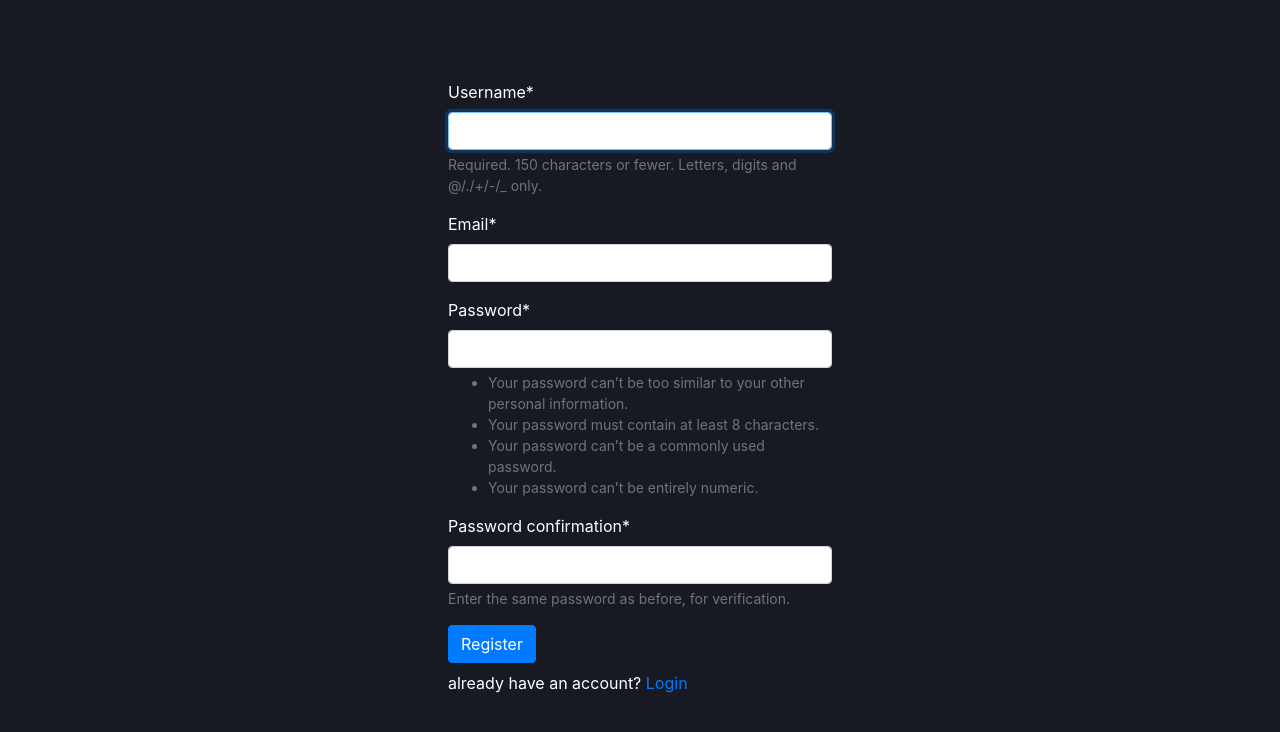
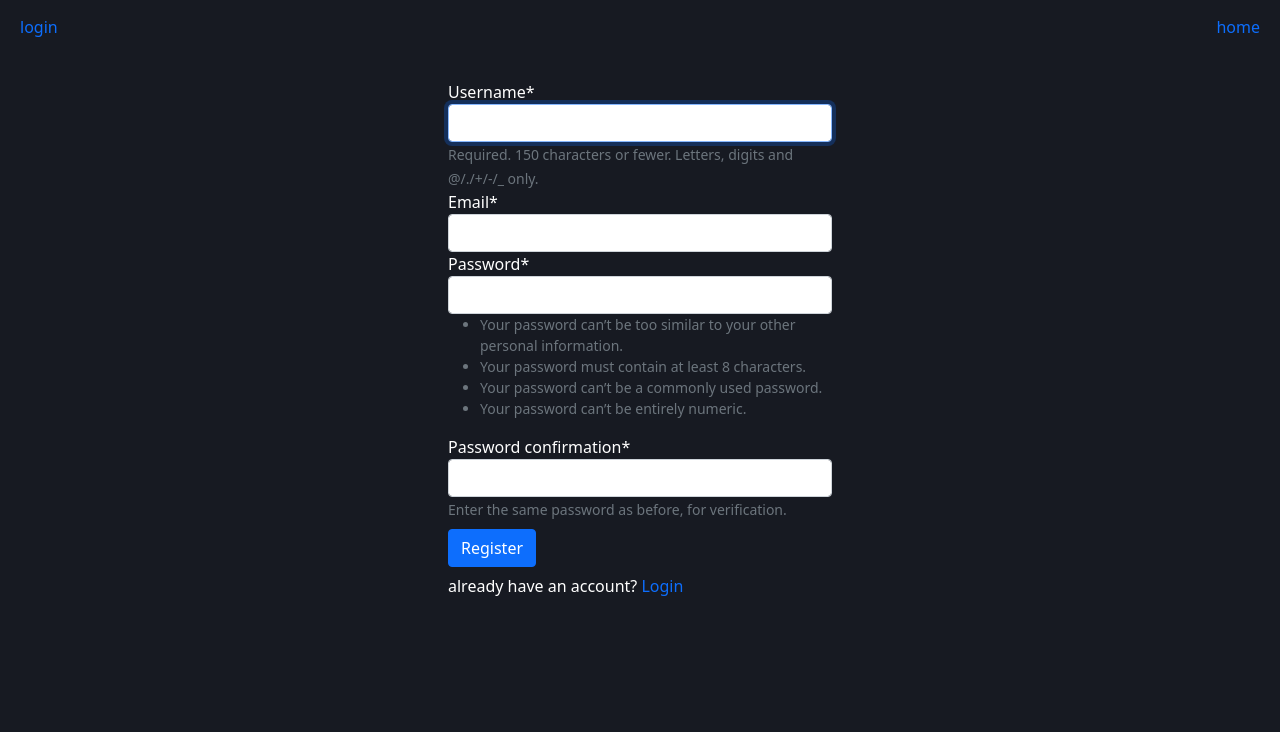
Before and after one commit to iluvpy/Profile, a Django app: page /register/ in a window 1280 px wide. Shown: the top 732 px of the page. Run offline with Django 3.2, Linux system fonts and the light colour scheme; some libraries are stand-ins or nearby versions.

Commit message:
added a couple global links

```diff
--- a/profiles/home/static/home/base.css
+++ b/profiles/home/static/home/base.css
@@ -6,3 +6,17 @@ body {
 a {
 	text-decoration: none !important;
 }
+
+
+
+#login-logout {
+	position: absolute;
+	top: 15px;
+	left: 20px;
+}
+
+#home-link {
+	position: absolute;
+	top: 15px;
+	right: 20px;
+}
--- a/profiles/home/static/home/registration.css
+++ b/profiles/home/static/home/registration.css
@@ -10,3 +10,7 @@
 .after-form {
 	margin-top: 2%;
 }
+
+#submit {
+	margin-top: 2%;
+}
--- a/profiles/home/templates/home/base.html
+++ b/profiles/home/templates/home/base.html
@@ -5,29 +5,24 @@
 	<meta charset="UTF-8">
 	<meta http-equiv="X-UA-Compatible" content="IE=edge">
 	<meta name="viewport" content="width=device-width, initial-scale=1.0">
-	<link rel="stylesheet" href="https://cdn.jsdelivr.net/npm/bootstrap@4.6.1/dist/css/bootstrap.min.css" integrity="sha384-zCbKRCUGaJDkqS1kPbPd7TveP5iyJE0EjAuZQTgFLD2ylzuqKfdKlfG/eSrtxUkn" crossorigin="anonymous">
-	<link rel="stylesheet" href="https://cdn.jsdelivr.net/npm/bootstrap-icons@1.5.0/font/bootstrap-icons.min.css" crossorigin="anonymous">
-	<link href="https://cdn.jsdelivr.net/gh/kartik-v/bootstrap-fileinput@5.2.5/css/fileinput.min.css" media="all" rel="stylesheet" type="text/css" />
-
-
+	<link href="https://cdn.jsdelivr.net/npm/bootstrap@5.1.3/dist/css/bootstrap.min.css" rel="stylesheet" integrity="sha384-1BmE4kWBq78iYhFldvKuhfTAU6auU8tT94WrHftjDbrCEXSU1oBoqyl2QvZ6jIW3" crossorigin="anonymous">
 	<link rel="stylesheet" href="{% static 'home/base.css' %}">
 	{% block head %}
 	{% endblock %}
 </head>
 <body>
 	<header>
+		{% if user.is_authenticated %}
+			<a id="login-logout" href="{% url 'logout' %}">logout</a>
+		{% else %}
+			<a id="login-logout" href="{% url 'login' %}">login</a>
+		{% endif %}
+		<a id="home-link" href="{% url 'home' %}">home</a>
+	</header>
 
-	</header>
 	{% block body %}
 	{% endblock %}
 
-	<script src="https://cdn.jsdelivr.net/npm/jquery@3.5.1/dist/jquery.slim.min.js" integrity="sha384-DfXdz2htPH0lsSSs5nCTpuj/zy4C+OGpamoFVy38MVBnE+IbbVYUew+OrCXaRkfj" crossorigin="anonymous"></script>
-	<script src="https://cdn.jsdelivr.net/npm/bootstrap@4.6.1/dist/js/bootstrap.bundle.min.js" integrity="sha384-fQybjgWLrvvRgtW6bFlB7jaZrFsaBXjsOMm/tB9LTS58ONXgqbR9W8oWht/amnpF" crossorigin="anonymous"></script>
-	<script src="https://code.jquery.com/jquery-3.6.0.min.js" crossorigin="anonymous"></script>
-	<script src="https://cdn.jsdelivr.net/gh/kartik-v/bootstrap-fileinput@5.2.5/js/plugins/piexif.min.js" type="text/javascript"></script>
-	<script src="https://cdn.jsdelivr.net/gh/kartik-v/bootstrap-fileinput@5.2.5/js/plugins/sortable.min.js" type="text/javascript"></script>
-	<script src="https://cdn.jsdelivr.net/npm/bootstrap@5.1.1/dist/js/bootstrap.bundle.min.js" crossorigin="anonymous"></script>
-	<script src="https://cdn.jsdelivr.net/gh/kartik-v/bootstrap-fileinput@5.2.5/js/fileinput.min.js"></script>
-	<script src="https://cdn.jsdelivr.net/gh/kartik-v/bootstrap-fileinput@5.2.5/js/locales/LANG.js"></script>
+	<script src="https://cdn.jsdelivr.net/npm/bootstrap@5.1.3/dist/js/bootstrap.bundle.min.js" integrity="sha384-ka7Sk0Gln4gmtz2MlQnikT1wXgYsOg+OMhuP+IlRH9sENBO0LRn5q+8nbTov4+1p" crossorigin="anonymous"></script>
 </body>
 </html>
--- a/profiles/home/templates/home/home.html
+++ b/profiles/home/templates/home/home.html
@@ -6,12 +6,6 @@
 {% endblock %}
 
 {% block body %}
-	{% if user.is_authenticated %}
-		<a id="logout" href="{% url 'logout' %}">logout</a>
-		{% if profile is not None %}
-			<a id="delete-profile" href="{% url 'delete-profile' %}">delete profile</a>
-		{% endif %}
-	{% endif %}
 	<div class="content">
 		{% if user.is_authenticated %}
 			{% if profile is not None %}
--- a/profiles/home/templates/home/login.html
+++ b/profiles/home/templates/home/login.html
@@ -12,7 +12,7 @@
 		<form method="POST">
 			{% csrf_token %}
 			{{ form | crispy }}
-			<button class="btn btn-primary" type="submit">Register</button>
+			<button id="submit" class="btn btn-primary" type="submit">Register</button>
 		</form>
 		<p class="after-form">Dont have an account already? <a href="{% url 'register' %}">Sign up!</a></p>
 	</div>
--- a/profiles/home/templates/home/register.html
+++ b/profiles/home/templates/home/register.html
@@ -11,7 +11,7 @@
 		<form method="POST">
 			{% csrf_token %}
 			{{ form | crispy }}
-			<button class="btn btn-primary" type="submit">Register</button>
+			<button id="submit" class="btn btn-primary" type="submit">Register</button>
 		</form>
 		<p class="after-form">already have an account? <a href="{% url 'login' %}">Login</a></p>
 	</div>
--- a/profiles/home/views.py
+++ b/profiles/home/views.py
@@ -19,7 +19,6 @@ def home(request):
 	if user.is_authenticated:
 		profile = Profile.objects.filter(author_email=user.email).first()
 	context = {
-		'user': user,
 		'profile': profile
 	}
 	return render(request, 'home/home.html', context=context)
@@ -40,21 +39,20 @@ def register(request):
 
 
 def create_profile(request):
+	user = request.user
 	if request.method == 'POST':
 		form = ProfileCreationForm(request.POST)
 		if form.is_valid():
 			file = request.FILES['input-b1']
 			file_name = file_handler(file, static_dir='images/')
-			new_profile = Profile.objects.create(name=form.cleaned_data['name'], author_email=request.user.email, image_token=file_name)
-			return redirect('create-profile')
+			new_profile = Profile.objects.create(name=form.cleaned_data['name'], author_email=user.email, image_token=file_name)
+			return redirect('home')
 	else:
 		form = ProfileCreationForm()
 
-	user = request.user
 	profile = Profile.objects.filter(author_email=user.email).first()
 	context = {
 		'form': form,
-		'user': user,
 		'profile': profile
 	}
 	return render(request, 'home/create-profile.html', context=context)
```
Also changed, not shown: profiles/home/templates/home/create-profile.html (+13 -0 lines), profiles/db.sqlite3, 1 other file.
